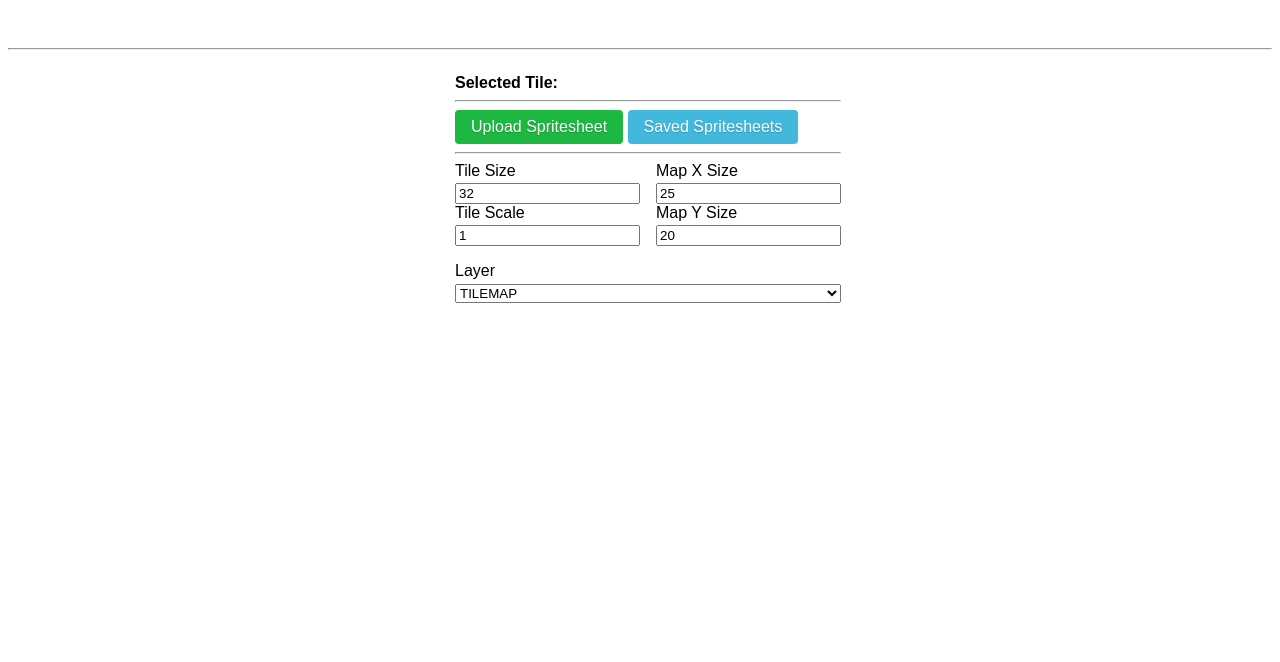
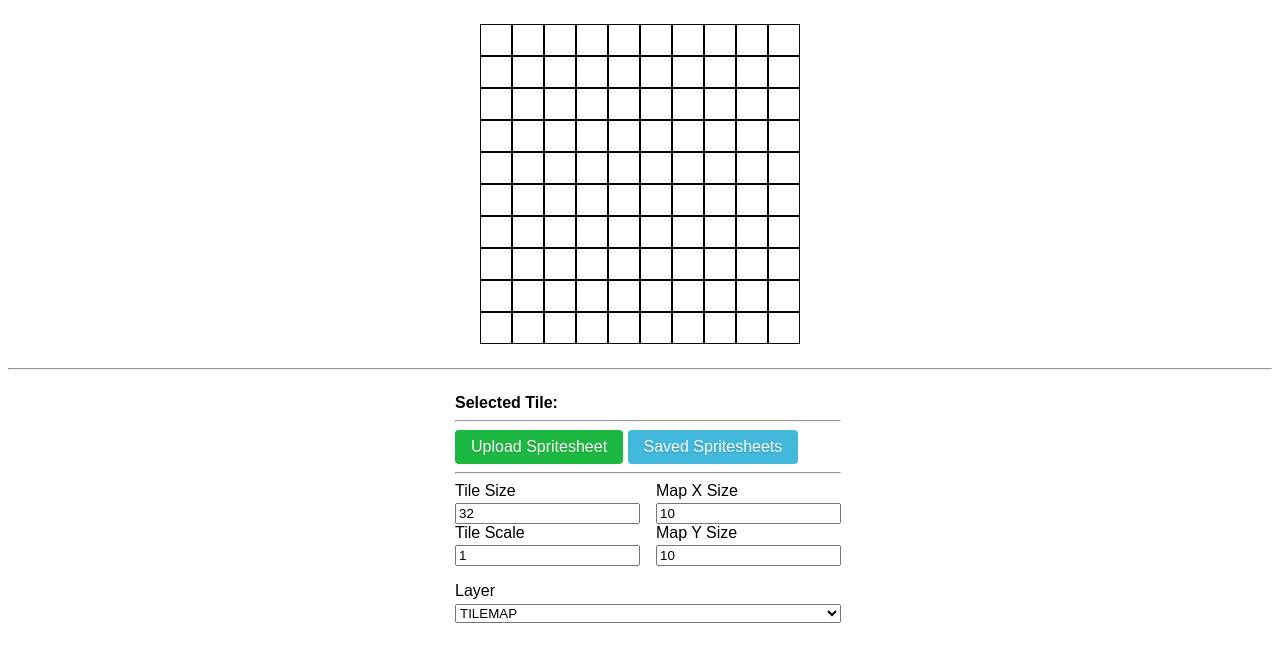
Before and after one commit to Lindeneg/cl, a website: page editor/index.html in a window 1280 px wide. Drawn offline with Linux system fonts and the light colour scheme.

Commit message:
handle map resize

```diff
--- a/editor/index.html
+++ b/editor/index.html
@@ -92,7 +92,9 @@
                                 id="map-x-input"
                                 name="map-x"
                                 type="number"
-                                data-default="25"
+                                data-default="10"
+                                data-key1="map"
+                                data-key2="sizeX"
                                 value="0"/>
                             </div>
                             <div class="config-entry">
@@ -101,7 +103,9 @@
                                 id="map-y-input"
                                 name="map-y"
                                 type="number"
-                                data-default="20"
+                                data-default="10"
+                                data-key1="map"
+                                data-key2="sizeY"
                                 value="0"/>
                             </div>
                         </div>
@@ -109,11 +113,11 @@
                     <div id="layer-select-container" class="config-entry">
                         <label for="layer-select">Layer</label>
                         <select id="layer-select" name="layer" data-default="0">
-                            <option value="0" >TILEMAP</option>
-                            <option value="1" >TERRAIN</option>
-                            <option value="2" >ENEMY</option>
-                            <option value="3" >COLLIDABLE</option>
-                            <option value="4" >PLAYER</option>
+                            <option value="0">TILEMAP</option>
+                            <option value="1">TERRAIN</option>
+                            <option value="2">ENEMY</option>
+                            <option value="3">COLLIDABLE</option>
+                            <option value="4">PLAYER</option>
                         </select>
                     </div>
                 </div>
--- a/editor/js/app.js
+++ b/editor/js/app.js
@@ -14,6 +14,8 @@
         toggleModal,
         selectElementHighlight,
         deselectElementHighlight,
+        initializeArray,
+        initializeMapLayers
     } = window.clUtils;
 
     const state = {
@@ -23,7 +25,7 @@
         currentLayer: LAYER.TILEMAP,
         sprites: [],
         tile: { size: 0, scale: 0 },
-        map: { tileLayer: { [LAYER.TILEMAP]: [] }, sizeX: 0, sizeY: 0 },
+        map: { tileLayer: {}, sizeX: 0, sizeY: 0 },
     };
 
     const currentSprite = () => {
@@ -42,8 +44,9 @@
         const savedState = getStateFromLocalStorage();
         state.sprites = savedState?.sprites ?? [];
         state.tile = savedState?.tile ?? state.tile;
-        state.map = savedState?.map ?? state.map;
         initializeConfig(savedState);
+        state.map = savedState?.map ?? initializeMapLayers(state.map);
+        drawMapTiles(state.map, state.tile.size * state.tile.scale);
         if (!state.sprites.length) return;
         initializeSpriteSheet(state.sprites[0].name, state.sprites[0].imageData);
         state.spriteIdx = 0;
@@ -133,7 +136,6 @@
         const selectedCtx = selectedCanvas.getContext('2d');
         ctx.drawImage(image, 0, 0, image.width, image.height);
         initSpriteSheetTiles(ctx, image.width, image.height, sprite);
-        drawMapTiles(state.map, sprite);
         if (saveToLS) {
             saveStateToLocalStorage(state);
         }
@@ -147,12 +149,23 @@
         if (!val || (target.dataset.key2 === 'size' && val % 8 != 0)) return;
         state[target.dataset.key1][target.dataset.key2] = val;
         const sprite = currentSprite();
-        if (!sprite) return;
-        initializeSpriteSheet(sprite.name, sprite.imageData, true);
+        if (sprite) {
+            initializeSpriteSheet(sprite.name, sprite.imageData, true);
+        }
+        if (target.dataset.key1 === 'map') {
+            state.map = initializeMapLayers(state.map);
+        }
+        drawMapTiles(state.map, state.tile.size * state.tile.scale);
+        saveStateToLocalStorage(state);
     }
 
+    ELEMENT.input.mapX.addEventListener('change', handleTileConfigInput);
+    ELEMENT.input.mapY.addEventListener('change', handleTileConfigInput);
     ELEMENT.input.tileSize.addEventListener('change', handleTileConfigInput);
     ELEMENT.input.tileScale.addEventListener('change', handleTileConfigInput);
+    ELEMENT.input.layer.addEventListener('change', ({ target }) => {
+        state.currentLayer = Number(target.value);
+    });
     ELEMENT.button.loadedSprites.addEventListener('click', () => {
         toggleModal(state.sprites, handleSavedSpriteClick);
     });
--- a/editor/js/utils.js
+++ b/editor/js/utils.js
@@ -38,6 +38,7 @@
         COLLIDABLE: 3,
         PLAYER: 4,
     };
+    const LAYERS = Object.values(LAYER);
 
     const saveStateToLocalStorage = (state) => {
         const stringifiedJson = JSON.stringify(state);
@@ -107,44 +108,57 @@
         }
     };
 
-    const drawFromMapTileArray = (numRows, numCols, ctx, scaledTileSize, cb) => {
-        for (let row = 0; row < numRows; row++) {
-            for (let col = 0; col < numCols; col++) {
-                const {x, y} = toCoordsFromIndex(col, row, scaledTileSize);
-                cb(col, row, x, y);
-                ctx.strokeStyle = "black";
-                ctx.strokeRect(
-                    x, y,
-                    scaledTileSize,
-                    scaledTileSize
-                );
+    const tryGetValue = (obj, i, j) => {
+        if (Array.isArray(obj[i])) {
+            return obj[i][j];
+        }
+        return undefined;
+    }
+
+    const initializeArray = (rows, cols, value, oldArr = []) => {
+        const arr = [];
+        for (let i = 0; i < rows; i++) {
+            if (!Array.isArray(arr[i])) {
+                arr[i] = [];
+            }
+            for (let j = 0; j < cols; j++) {
+                const oldValue = tryGetValue(oldArr, i, j);
+                arr[i][j] = typeof oldValue == 'undefined' ? value : oldValue;
             }
         }
-    };
+        return arr;
+    }
 
-    const drawMapTiles = (map, sprite) => {
+    const initializeMapLayers = (map) => {
+        for (const layer of LAYERS) {
+            map.tileLayer[layer] = initializeArray(
+                map.sizeY, map.sizeX,
+                null, map.tileLayer[layer]
+            );
+        }
+        return map;
+    }
+
+    const drawMapTiles = (map, scaledTileSize) => {
         const canvas = createUniqueCanvas('tilemap-canvas');
         const ctx = canvas.getContext('2d');
-        const layers = Object.values(LAYER);
-        canvas.width = map.sizeX * sprite.scaledTileSize;
-        canvas.height = map.sizeY * sprite.scaledTileSize;
+        canvas.width = map.sizeX * scaledTileSize;
+        canvas.height = map.sizeY * scaledTileSize;
         ELEMENT.section.tileMap.appendChild(canvas);
-        for (const layer of layers) {
-            const arr = map.tileLayer[layer] || [];
-            if (arr.length > 0) {
-                drawFromMapTileArray(
-                    arr.length, arr[0].length,ctx, sprite.scaledTileSize,
-                    (col, row, x, y) => {
-                        const item = arr[row][col];
-                        console.log("draw tile", item);
-                    }
-                );
-            } else {
-                drawFromMapTileArray(map.sizeY, map.sizeX, ctx, sprite.scaledTileSize,
-                    (col, row) => {
-                        safe2DArrayPush(arr, col, row, null);
-                    }
-                );
+        for (const layer of LAYERS) {
+            const arr = map.tileLayer[layer];
+            for (let row = 0; row < map.sizeY; row++) {
+                for (let col = 0; col < map.sizeX; col++) {
+                    const {x, y} = toCoordsFromIndex(col, row, scaledTileSize);
+                    console.log('item', arr[row][col]);
+                    ctx.strokeStyle = "black";
+                    ctx.strokeRect(
+                        x,
+                        y,
+                        scaledTileSize,
+                        scaledTileSize
+                    );
+                }
             }
         }
     };
@@ -227,5 +241,7 @@
         toggleModal,
         selectElementHighlight,
         deselectElementHighlight,
-    }
+        initializeArray,
+        initializeMapLayers
+    };
 })();
```
